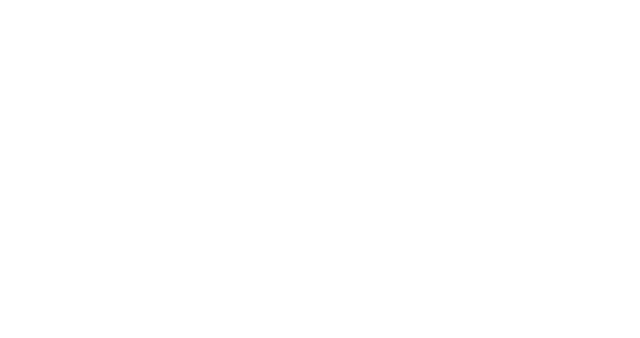
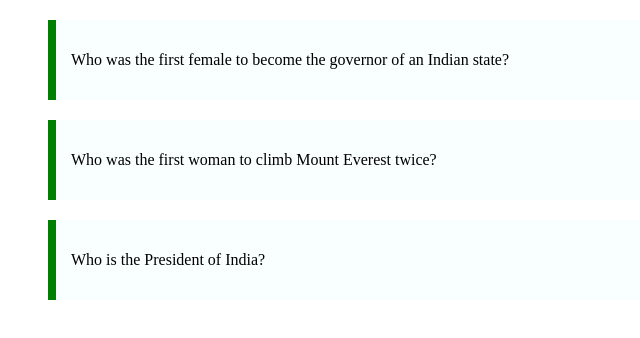
Before and after one commit to acciojob/css-list-of-questions-Rishab-Rawat, a website: page main.html in a window 1280 px wide. Shown: the whole page, without its empty margins (0-640 px from the left). Drawn offline with Linux system fonts and the light colour scheme.

Commit message:
created a submission

```diff
--- a/main.html
+++ b/main.html
@@ -1,16 +1,29 @@
 <!DOCTYPE html>
-
-<html>
-
+<html lang="en">
 <head>
-	<link rel="stylesheet" href="styles.css">
+    <meta charset="UTF-8">
+    <meta name="viewport" content="width=device-width, initial-scale=1.0">
+    <title>Questions Page</title>
+    <style>
+        .questions {
+            background-color: #f8fffe;
+            height: 50px;
+            margin-top: 20px;
+            padding: 15px;
+            max-width: 600px;
+            border-left: 8px solid green;
+        }
+    </style>
 </head>
-
 <body>
-	<!-- the entire body must be written by student -->
-    <script type="text/javascript" src="./script.js">
-</script>
-
+    <blockquote class="questions">
+        <p>Who was the first female to become the governor of an Indian state?</p>
+    </blockquote>
+    <blockquote class="questions">
+        <p>Who was the first woman to climb Mount Everest twice?</p>
+    </blockquote>
+    <blockquote class="questions">
+        <p>Who is the President of India?</p>
+    </blockquote>
 </body>
-
 </html>
```
